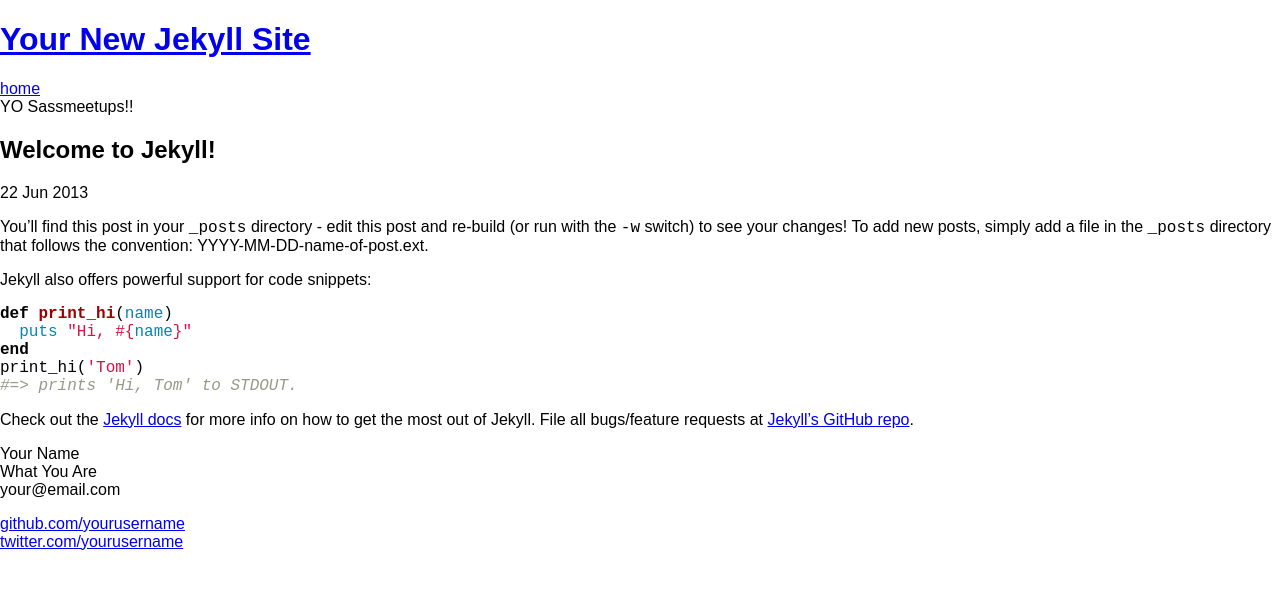
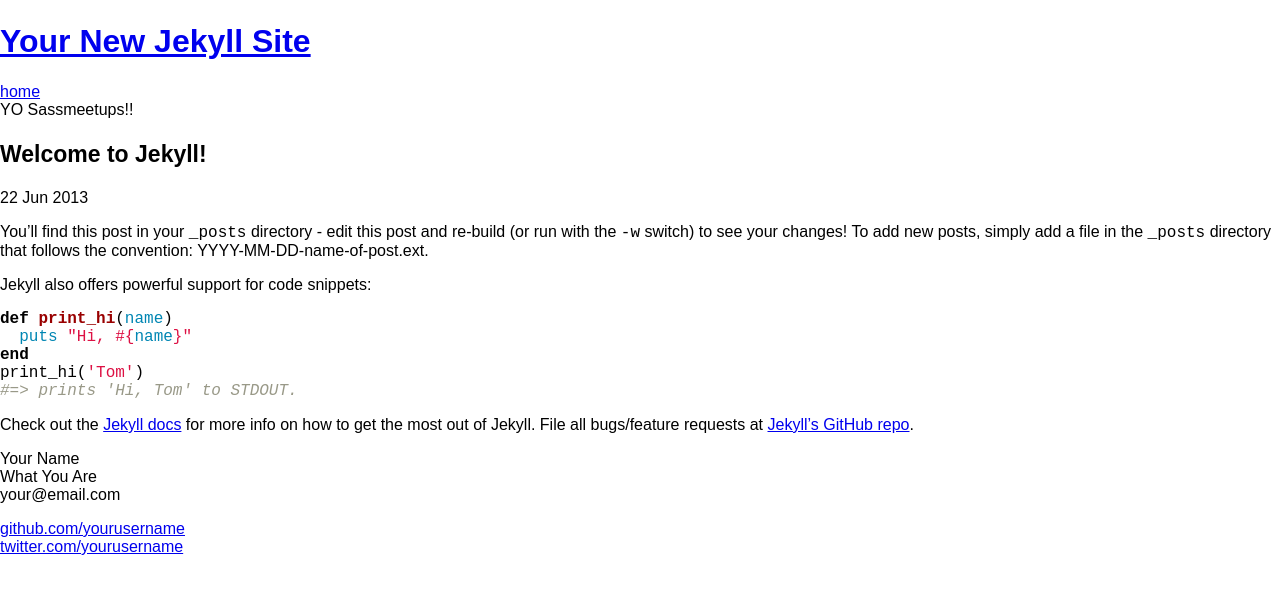
Before and after one commit to misscs/sassmeetups, a Jekyll site: the page built from _posts/2013-06-22-welcome-to-jekyll.markdown, in a window 1280 px wide. Shown: the top 594 px of the page. Built offline with Jekyll 4.4.1, drawn with Linux system fonts in a browser that asks for light colours; nearby versions of some CDN libraries.

Commit message:
Add vertical rhythm settings for headers.

```diff
--- a/css/screen.css
+++ b/css/screen.css
@@ -436,30 +436,66 @@ h1, h2, h3, h4, h5, h6 {
 }
 
 /* line 18, ../sass/partials/styleguide/_style-guide.scss */
+h1 {
+  font-size: 2em;
+  line-height: 1.25em;
+}
+
+/* line 22, ../sass/partials/styleguide/_style-guide.scss */
+h2 {
+  font-size: 1.4375em;
+  line-height: 1.3913em;
+}
+
+/* line 26, ../sass/partials/styleguide/_style-guide.scss */
+h3 {
+  font-size: 1em;
+  line-height: 1.5em;
+}
+
+/* line 30, ../sass/partials/styleguide/_style-guide.scss */
+h4 {
+  font-size: 0.6875em;
+  line-height: 1.45455em;
+}
+
+/* line 34, ../sass/partials/styleguide/_style-guide.scss */
+h5 {
+  font-size: 0.5em;
+  line-height: 2em;
+}
+
+/* line 38, ../sass/partials/styleguide/_style-guide.scss */
+h6 {
+  font-size: 0.375em;
+  line-height: 2.66667em;
+}
+
+/* line 42, ../sass/partials/styleguide/_style-guide.scss */
 a {
   text-decoration: underline;
 }
 
-/* line 23, ../sass/partials/styleguide/_style-guide.scss */
+/* line 47, ../sass/partials/styleguide/_style-guide.scss */
 blockquote {
   font-style: italic;
 }
 
-/* line 27, ../sass/partials/styleguide/_style-guide.scss */
+/* line 51, ../sass/partials/styleguide/_style-guide.scss */
 #skip-link, .element-invisible {
   position: absolute;
   left: -9999px;
   top: -9999px;
 }
 
-/* line 32, ../sass/partials/styleguide/_style-guide.scss */
+/* line 56, ../sass/partials/styleguide/_style-guide.scss */
 .item-list {
   float: left;
   width: 100%;
   overflow: hidden;
   position: relative;
 }
-/* line 38, ../sass/partials/styleguide/_style-guide.scss */
+/* line 62, ../sass/partials/styleguide/_style-guide.scss */
 .item-list .pager {
   clear: left;
   float: left;
@@ -467,7 +503,7 @@ blockquote {
   left: 50%;
   text-align: center;
 }
-/* line 45, ../sass/partials/styleguide/_style-guide.scss */
+/* line 69, ../sass/partials/styleguide/_style-guide.scss */
 .item-list .pager li {
   display: block;
   float: left;
@@ -477,7 +513,7 @@ blockquote {
   margin-right: 1em;
 }
 
-/* line 57, ../sass/partials/styleguide/_style-guide.scss */
+/* line 81, ../sass/partials/styleguide/_style-guide.scss */
 form label {
   display: block;
   margin-top: 0em;
@@ -485,7 +521,7 @@ form label {
   padding-bottom: 0.5em;
   margin-bottom: 0em;
 }
-/* line 61, ../sass/partials/styleguide/_style-guide.scss */
+/* line 85, ../sass/partials/styleguide/_style-guide.scss */
 form input[type='text'], form input[type='password'], form textarea {
   width: 100%;
   margin-top: 0em;
@@ -498,7 +534,7 @@ form input[type='text'], form input[type='password'], form textarea {
   -moz-border-radius: 8px / 8px;
   border-radius: 8px / 8px;
 }
-/* line 68, ../sass/partials/styleguide/_style-guide.scss */
+/* line 92, ../sass/partials/styleguide/_style-guide.scss */
 form .form-item {
   margin-top: 0em;
   padding-top: 0em;
@@ -506,7 +542,7 @@ form .form-item {
   margin-bottom: 2em;
 }
 
-/* line 73, ../sass/partials/styleguide/_style-guide.scss */
+/* line 97, ../sass/partials/styleguide/_style-guide.scss */
 table {
   width: 100%;
   font-size: inherit;
```
Also changed, not shown: sass/partials/styleguide/_style-guide.scss (+24 -0 lines).
